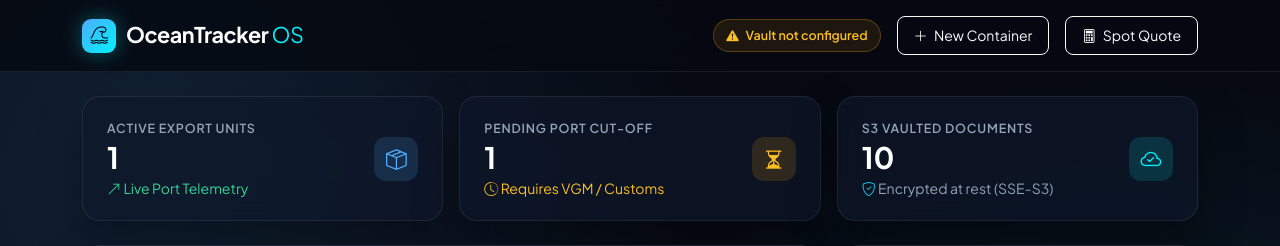
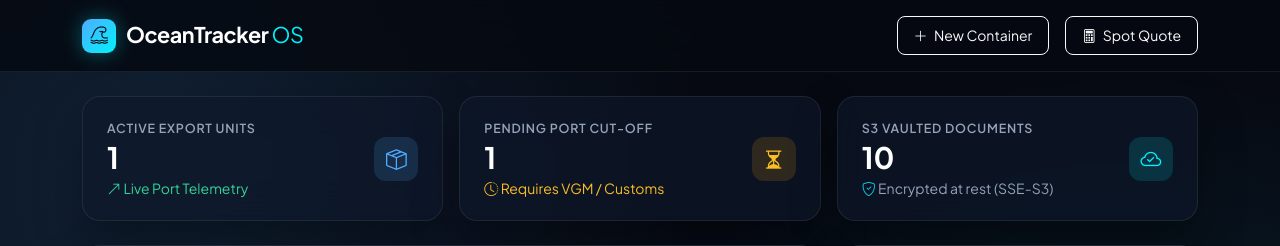
Before and after one commit to jxt9852/oceanexport-tracker, a Flask app: template templates/dashboard.html in a window 1280 px wide. Shown: the top 246 px of the page. Run offline with Flask 3, Linux system fonts and the light colour scheme; the template is opened without the code that fills it: most values are stand-ins (such as "Sample title", 1, 10 or a date in 2020).

```diff
--- a/templates/dashboard.html
+++ b/templates/dashboard.html
@@ -314,17 +314,6 @@
             <span>OceanTracker <span style="font-weight:400; color: var(--accent-cyan);">OS</span></span>
         </a>
         <div class="d-flex align-items-center gap-3">
-            {% if s3_configured %}
-            <div class="status-pill d-none d-md-inline-flex">
-                <span class="pulse-dot"></span>
-                AWS S3 Vault Connected
-            </div>
-            {% else %}
-            <div class="status-pill d-none d-md-inline-flex" style="background: rgba(245, 158, 11, 0.1); border-color: rgba(245, 158, 11, 0.3); color: #fbbf24;">
-                <i class="bi bi-exclamation-triangle-fill"></i>
-                Vault not configured
-            </div>
-            {% endif %}
             <button class="btn btn-sm btn-outline-light rounded-3 px-3 py-2" data-bs-toggle="modal" data-bs-target="#addShipmentModal">
                 <i class="bi bi-plus-lg me-1"></i> New Container
             </button>
```
